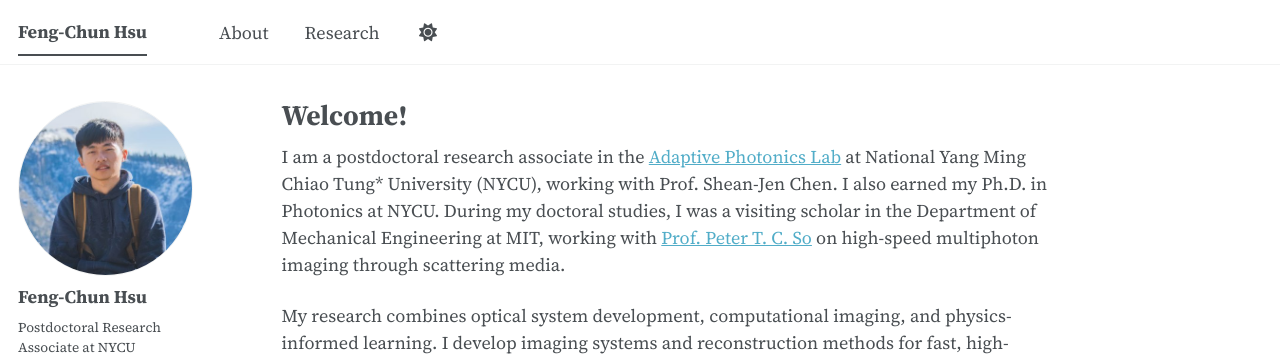
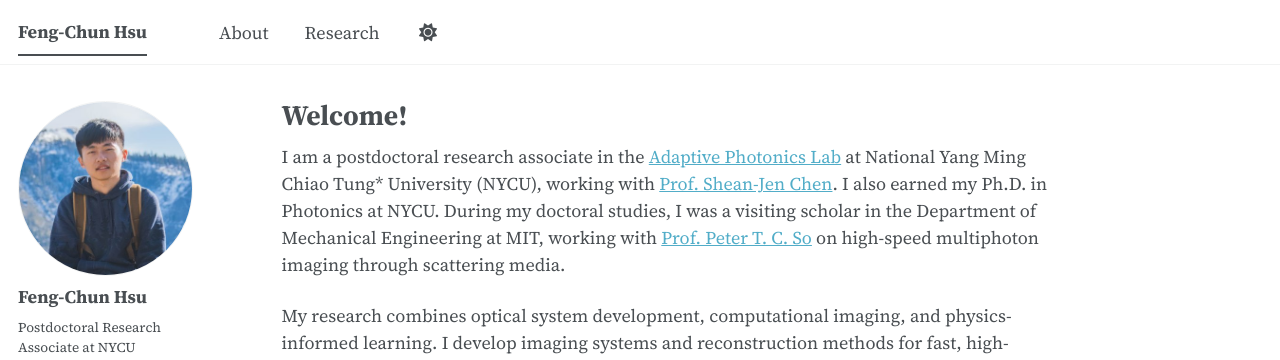
Before and after one commit to fch013/fch013.github.io, a Jekyll site: the page built from _pages/about.md, in a window 1280 px wide and 1000 px high. Shown: the top 360 px of the window. Built offline with Jekyll 4.4.1, drawn with Linux system fonts in a browser that asks for light colours; some web fonts are replaced; a script that is not in the unit is left out; part of the change alters nothing that is shown.

```diff
--- a/_pages/about.md
+++ b/_pages/about.md
@@ -8,7 +8,7 @@ redirect_from:
   - /about.html
 ---
 
-I am a postdoctoral research associate in the [Adaptive Photonics Lab](https://apl440.web.nycu.edu.tw/) at National Yang Ming Chiao Tung* University (NYCU), working with Prof. Shean-Jen Chen. I also earned my Ph.D. in Photonics at NYCU. During my doctoral studies, I was a visiting scholar in the Department of Mechanical Engineering at MIT, working with [Prof. Peter T. C. So]() on high-speed multiphoton imaging through scattering media.
+I am a postdoctoral research associate in the [Adaptive Photonics Lab](https://apl440.web.nycu.edu.tw/) at National Yang Ming Chiao Tung* University (NYCU), working with [Prof. Shean-Jen Chen](https://cop.nycu.edu.tw/en/people_ii.html?mid=3&ID=39). I also earned my Ph.D. in Photonics at NYCU. During my doctoral studies, I was a visiting scholar in the Department of Mechanical Engineering at MIT, working with [Prof. Peter T. C. So](https://be.mit.edu/faculty/peter-so/) on high-speed multiphoton imaging through scattering media.
 
 My research combines optical system development, computational imaging, and physics-informed learning. I develop imaging systems and reconstruction methods for fast, high-dimensional biological imaging.
 
```
